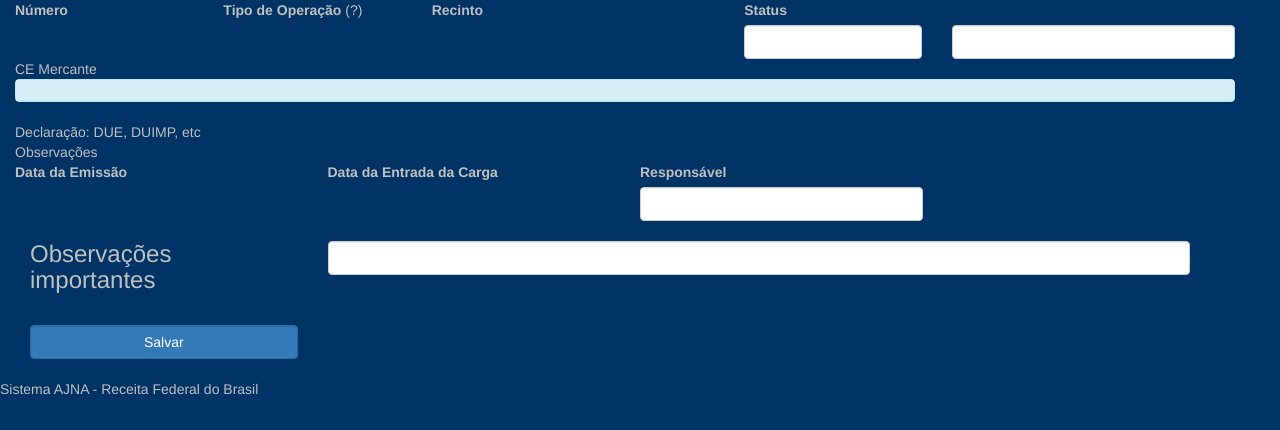
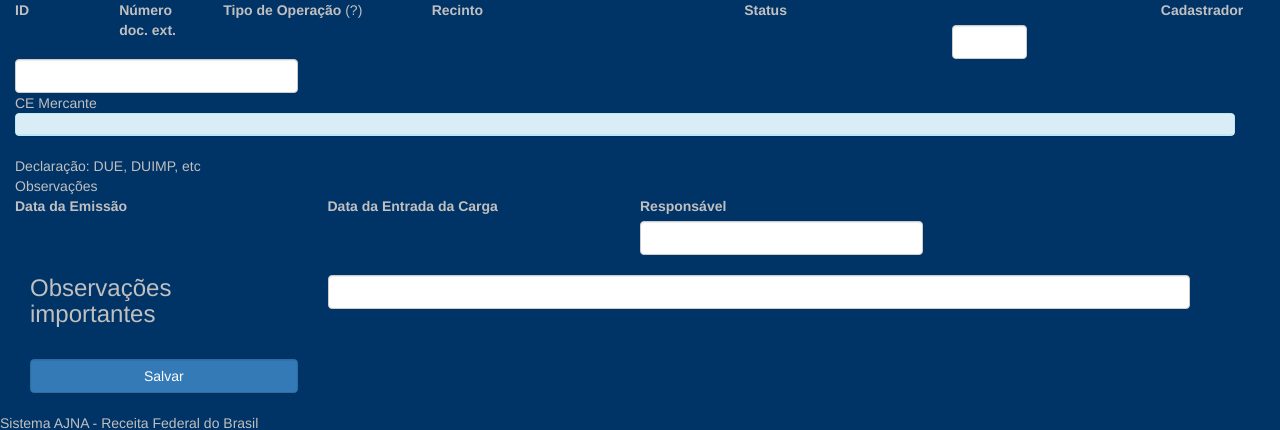
Before and after one commit to IvanBrasilico/bhadrasana2, a Python web app: template bhadrasana/templates/ovr.html in a window 1280 px wide. Shown: the top 430 px of the page. Run offline with Jinja, Linux system fonts and the light colour scheme; the template is opened without the code that fills it, so the values that code supplies are empty; some libraries are stand-ins or nearby versions.

Commit message:
Exibir campos ID e user_name nas OVR e RVF. Exibir qtde de imagens no botão verificação física(total das RVFs) e na lista de verificações físicas
TG-84 #ready-for-test

```diff
--- a/bhadrasana/forms/ovr.py
+++ b/bhadrasana/forms/ovr.py
@@ -25,6 +25,7 @@ class OVRForm(FlaskForm):
     adata = DateField(u'Data')
     dataentrada = DateField(u'Data')
     ahora = TimeField(u'Horário')
+    user_name = StringField()
 
     def __init__(self, *args, **kwargs):
         super().__init__(*args, **kwargs)
--- a/bhadrasana/templates/lista_rvfovr.html
+++ b/bhadrasana/templates/lista_rvfovr.html
@@ -12,6 +12,7 @@
                     <th style="word-wrap: break-word; max-width: 210px; min-width: 200px;">Descrição</th>
                     <th style="max-width: 50px;">Peso</th>
                     <th style="max-width: 50px;">Volume</th>
+                    <th style="max-width: 50px;">Qtde fotos</th>
                 </tr>
                 </thead>
                 <tbody>
@@ -21,13 +22,14 @@
                     <td style="max-width: 40px;">
                         {{ rvf.numerolote }}
                     </td>
-                    <td style="word-wrap: break-word; max-width: 500px; min-width: 400px;">
+                    <td style="word-wrap: break-word; max-width: 500px; min-width: 300px;">
                         {{ rvf.descricao }}
                     </td>
                     <td style="max-width: 40px;">
                         {{ rvf.peso }}
                     </td>
                     <td style="max-width: 50px;">{{ rvf.volume }}</td>
+                    <td style="max-width: 50px;">{{ rvf.imagens|length }}</td>
                 </tr>
                 {% endfor %}
                 </tbody>
--- a/bhadrasana/templates/ovr.html
+++ b/bhadrasana/templates/ovr.html
@@ -6,20 +6,29 @@
             <input type="hidden" name="id" value="{{ oform.id.data }}"/>
             <div class="row">
                 <div class="form-group">
-                    <div class="col-sm-2">
-                        <label for="numero">Número</label>
+                    <div class="col-sm-1">
+                        <label for="id">ID</label>
+                    </div>
+                    <div class="col-sm-1">
+                        <label for="numero">Número doc. ext.</label>
                     </div>
                     <div class="col-sm-2">
                         <label for="tipooperacao">Tipo de Operação</label>
                         <span id="btn_roteiro" data-toggle="modal" data-target="#roteiro">(?)</span>
                     </div>
                     <div class="col-sm-3">
-                        <label for="numero">Recinto</label>
+                        <label>Recinto</label>
                     </div>
-                    <div class="col-sm-5">
-                        <label for="numero">Status</label>
+                    <div class="col-sm-4">
+                        <label>Status</label>
                     </div>
-                    <div class="col-sm-2">
+                    <div class="col-sm-1">
+                        <label for="user_name">Cadastrador</label>
+                    </div>
+                    <div class="col-sm-1">
+                        <label>{{ oform.id.data }}</label>
+                    </div>
+                    <div class="col-sm-1">
                         {{ oform.numero(class='form-control')}}
                     </div>
                     <div class="col-sm-2">
@@ -28,7 +37,7 @@
                     <div class="col-sm-3">
                         {{ oform.recinto_id(class='form-control')}}
                     </div>
-                    <div class="col-sm-2">
+                    <div class="col-sm-1">
                         <div class="form-control">
                             <span class="{{ ovr.get_class() }}">
                                 {{ ovr.get_fase() }}
@@ -41,6 +50,9 @@
                                 {{ ovr.tipoevento.nome }}
                             </span>
                         </div>
+                    </div>
+                    <div class="col-sm-1">
+                        <label>{{ oform.user_name.data }}</label>
                     </div>
                     <div class="col-sm-12">
                         CE Mercante
@@ -141,7 +153,7 @@
                     {% if oform.id.data %}
                     <button id="btn_rvf" type="button" class="btn btn-primary btn-success form-control"
                             onclick="window.open('lista_rvfovr?ovr_id={{oform.id.data}}')">
-                        Verificações físicas ({{ qtdervfs }})
+                        Verificações físicas ({{ qtdervfs }}) ({{ qtdeimagens }})
                     </button>
                     {% endif %}
                 </div>
```
Also changed, not shown: bhadrasana/routes/ovr.py (+6 -1 lines), bhadrasana/templates/rvf.html (+10 -2 lines).
